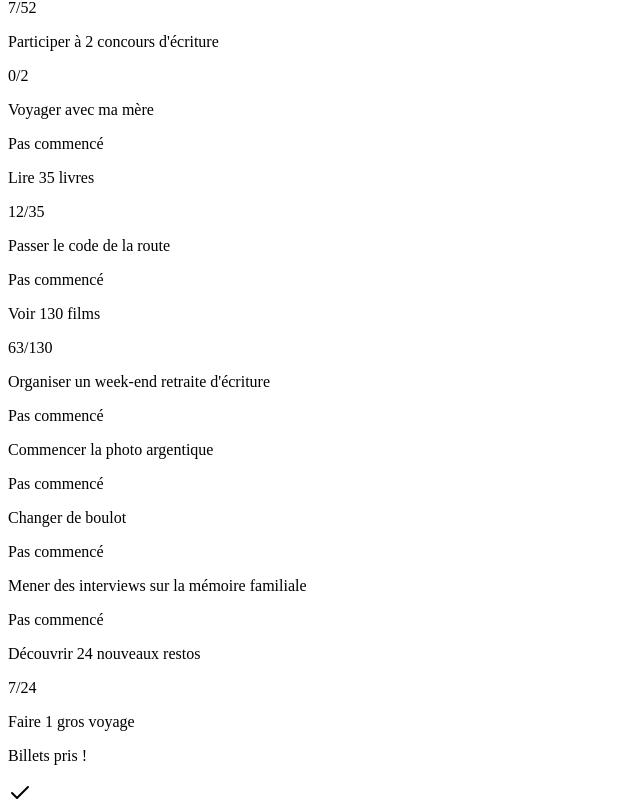
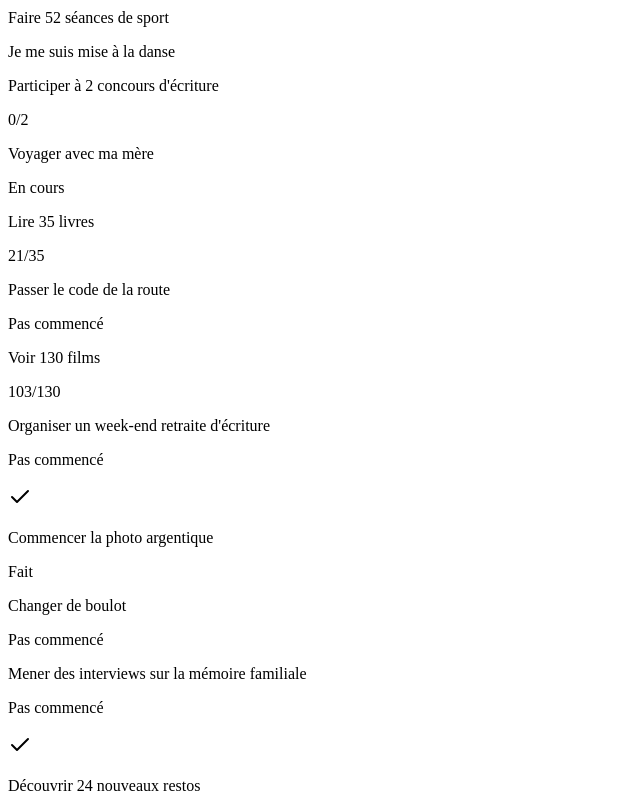
Before and after one commit to nathanfortiche/ForticheBingo, a React (Vite) app in the folder client/: page /bingozeloui26 in a window 1280 px wide. Shown: the part 217-1020 px from the top of the page, without its empty margins (0-640 px from the left). Built offline with nearby package versions, Linux system fonts and the light colour scheme.

Commit message:
Update bingo page component logic
Replit-Commit-Author: Agent

```diff
--- a/client/src/pages/bingo-zeloui-26.tsx
+++ b/client/src/pages/bingo-zeloui-26.tsx
@@ -9,24 +9,24 @@ const BINGO_DATA = {
   grid: [
     [
       { text: "Commencer une nouvelle langue", status: "Pas commencé", completed: false },
-      { text: "Faire 52 séances de sport", status: "7/52", completed: false },
+      { text: "Faire 52 séances de sport", status: "Je me suis mise à la danse", completed: true },
       { text: "Participer à 2 concours d'écriture", status: "0/2", completed: false },
-      { text: "Voyager avec ma mère", status: "Pas commencé", completed: false }
+      { text: "Voyager avec ma mère", status: "En cours", completed: false }
     ],
     [
-      { text: "Lire 35 livres", status: "12/35", completed: false },
+      { text: "Lire 35 livres", status: "21/35", completed: false },
       { text: "Passer le code de la route", status: "Pas commencé", completed: false },
-      { text: "Voir 130 films", status: "63/130", completed: false },
+      { text: "Voir 130 films", status: "103/130", completed: false },
       { text: "Organiser un week-end retraite d'écriture", status: "Pas commencé", completed: false }
     ],
     [
-      { text: "Commencer la photo argentique", status: "Pas commencé", completed: false },
+      { text: "Commencer la photo argentique", status: "Fait", completed: true },
       { text: "Changer de boulot", status: "Pas commencé", completed: false },
       { text: "Mener des interviews sur la mémoire familiale", status: "Pas commencé", completed: false },
-      { text: "Découvrir 24 nouveaux restos", status: "7/24", completed: false }
+      { text: "Découvrir 24 nouveaux restos", status: "Fait", completed: true }
     ],
     [
-      { text: "Faire 1 gros voyage", status: "Billets pris !", completed: false },
+      { text: "Faire 1 gros voyage", status: "Fait !", completed: true },
       { text: "Participer à des ateliers d'écriture", status: "3 faits", completed: true },
       { text: "Constituer un album photo", status: "Commencé", completed: false },
       { text: "Faire un plongeon dans le documentaire", status: "Plein de docus vus", completed: true }
```
